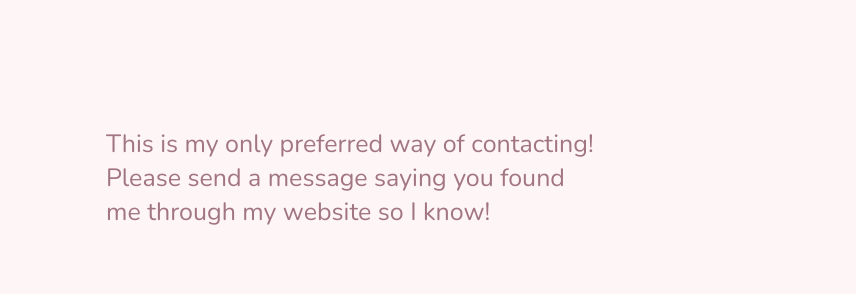
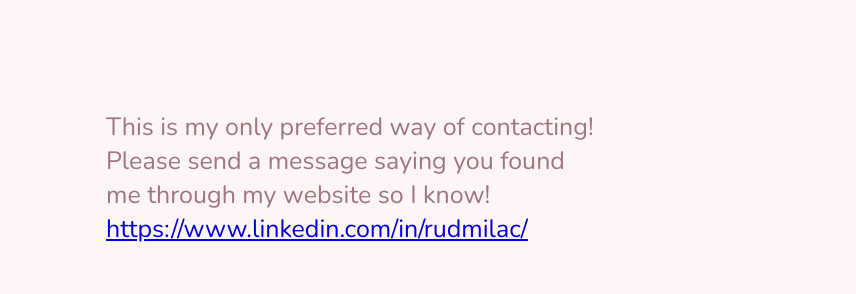
Before and after one commit to Rudmila5/Personal-Website, a plain HTML site: page index.html in a window 1280 px wide. Shown: the part 4152-4446 px from the top of the page, 424-1280 px from the left. Drawn offline with nearby package versions, Linux system fonts and the light colour scheme.

Commit message:
Http Fix

```diff
--- a/index.html
+++ b/index.html
@@ -154,7 +154,7 @@
     <div class="contact-container">
       <img src="Linkedln.png" alt="LinkedIn Logo" class="linkedin-logo">
       <p class="contact-text">
-        This is my only preferred way of contacting! Please send a message saying you found me through my website so I know!
+        This is my only preferred way of contacting! Please send a message saying you found me through my website so I know! <a href="https://www.linkedin.com/in/rudmilac/">https://www.linkedin.com/in/rudmilac/</a>
       </p>
     </div>
   </section>
```
